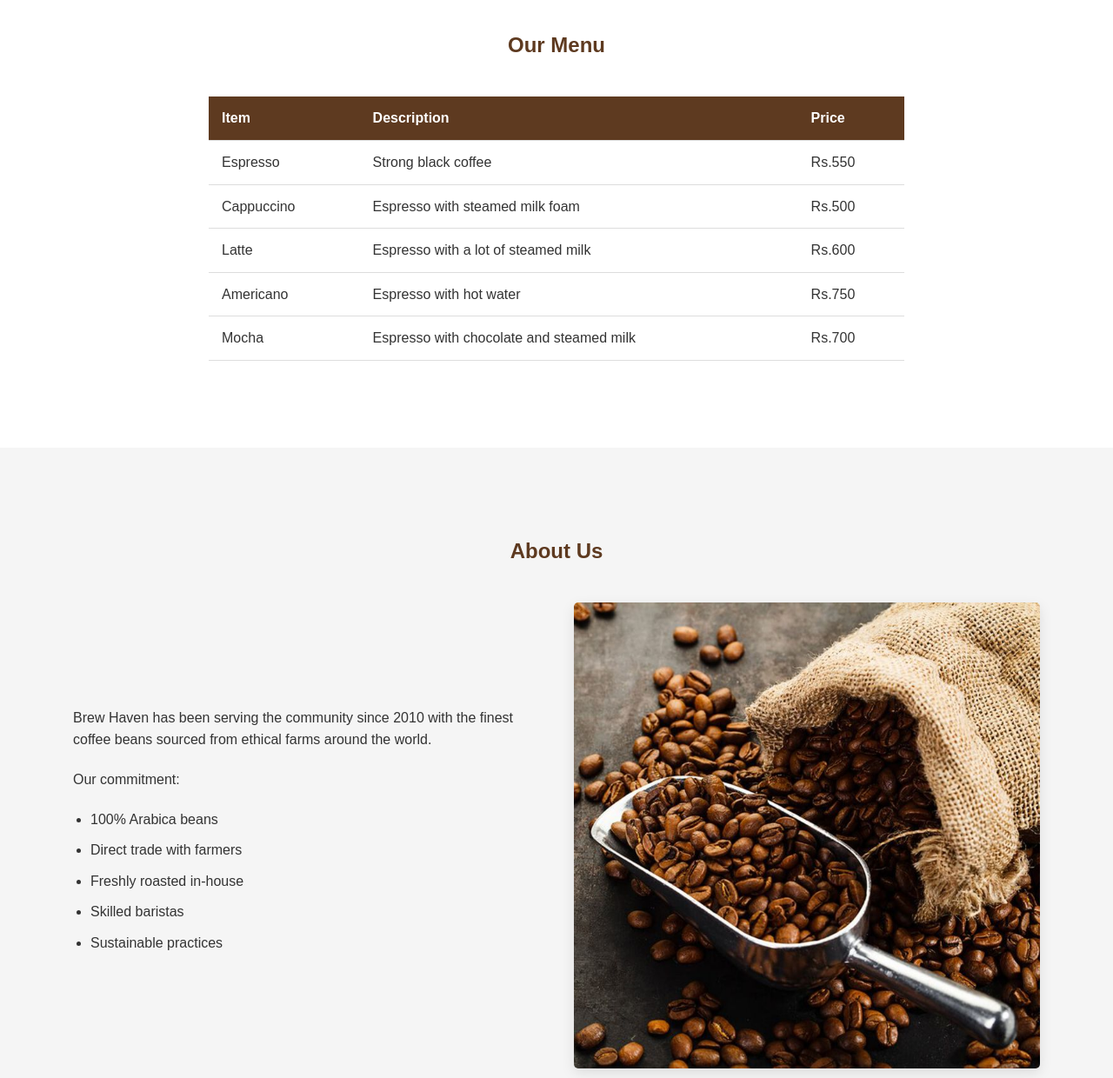
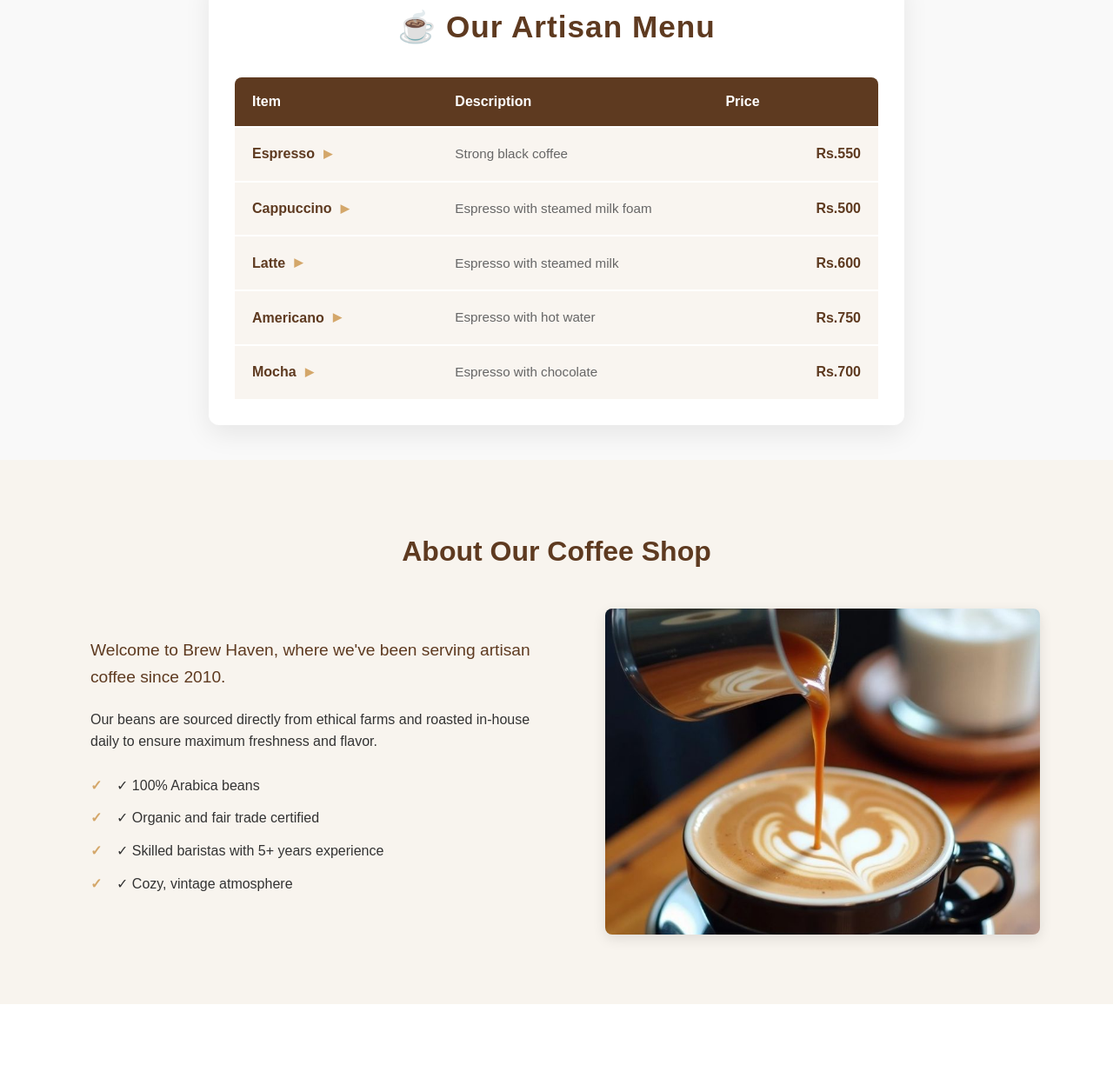
Before and after one commit to RashmiFernando/EspressoLane, a plain HTML site: page index.html in a window 1280 px wide. Shown: the part 771-2011 px from the top of the page at 87% size. Drawn offline with Linux system fonts and the light colour scheme.

Commit message:
Updated the css file

```diff
--- a/index.html
+++ b/index.html
@@ -41,64 +41,77 @@
 </section>
 
 <section id="menu" class="menu">
-    <div class="container">
-        <h2>Our Menu</h2>
-        <table>
-            <thead>
-                <tr>
-                    <th>Item</th>
-                    <th>Description</th>
-                    <th>Price</th>
-                </tr>
-            </thead>
-            <tbody>
-                <tr>
-                    <td>Espresso</td>
-                    <td>Strong black coffee</td>
-                    <td>Rs.550</td>
-                </tr>
-                <tr>
-                    <td>Cappuccino</td>
-                    <td>Espresso with steamed milk foam</td>
-                    <td>Rs.500</td>
-                </tr>
-                <tr>
-                    <td>Latte</td>
-                    <td>Espresso with a lot of steamed milk</td>
-                    <td>Rs.600</td>
-                </tr>
-                <tr>
-                    <td>Americano</td>
-                    <td>Espresso with hot water</td>
-                    <td>Rs.750</td>
-                </tr>
-                <tr>
-                    <td>Mocha</td>
-                    <td>Espresso with chocolate and steamed milk</td>
-                    <td>Rs.700</td>
-                </tr>
-            </tbody>
-        </table>
+    <div class="menu-container">
+  <h2 class="menu-title">☕ Our Artisan Menu</h2>
+  <div class="menu-table">
+    <div class="menu-header">
+      <div class="header-item">Item</div>
+      <div class="header-item">Description</div>
+      <div class="header-item">Price</div>
     </div>
-</section>
+
+    <div class="menu-row">
+      <div class="menu-item highlight">
+        <span class="item-name">Espresso</span>
+        <span class="item-icon">▸</span>
+      </div>
+      <div class="menu-desc">Strong black coffee</div>
+      <div class="menu-price">Rs.550</div>
+    </div>
+
+    <div class="menu-row">
+      <div class="menu-item highlight">
+        <span class="item-name">Cappuccino</span>
+        <span class="item-icon">▸</span>
+      </div>
+      <div class="menu-desc">Espresso with steamed milk foam</div>
+      <div class="menu-price">Rs.500</div>
+    </div>
+
+    <div class="menu-row">
+      <div class="menu-item highlight">
+        <span class="item-name">Latte</span>
+        <span class="item-icon">▸</span>
+      </div>
+      <div class="menu-desc">Espresso with steamed milk</div>
+      <div class="menu-price">Rs.600</div>
+    </div>
+
+    <div class="menu-row">
+      <div class="menu-item highlight">
+        <span class="item-name">Americano</span>
+        <span class="item-icon">▸</span>
+      </div>
+      <div class="menu-desc">Espresso with hot water</div>
+      <div class="menu-price">Rs.750</div>
+    </div>
+
+    <div class="menu-row">
+      <div class="menu-item highlight">
+        <span class="item-name">Mocha</span>
+        <span class="item-icon">▸</span>
+      </div>
+      <div class="menu-desc">Espresso with chocolate</div>
+      <div class="menu-price">Rs.700</div>
+    </div>
+  </div>
+</div>
+
 <section id="about" class="about">
   <div class="container">
-        <h2>About Us</h2>
+    <h2>About Our Coffee Shop</h2>
     <div class="about-content">
       <div class="about-text">
-                <p>Brew Haven has been serving the community since 2010 with the finest coffee beans sourced from ethical farms around the world.</p>
-                <p>Our commitment:</p>
-                <ul>
-                    <li>100% Arabica beans</li>
-                    <li>Direct trade with farmers</li>
-                    <li>Freshly roasted in-house</li>
-                    <li>Skilled baristas</li>
-                    <li>Sustainable practices</li>
+        <p class="lead">Welcome to Brew Haven, where we've been serving artisan coffee since 2010.</p>
+        <p>Our beans are sourced directly from ethical farms and roasted in-house daily to ensure maximum freshness and flavor.</p>
+        <ul class="features-list">
+          <li>✓ 100% Arabica beans</li>
+          <li>✓ Organic and fair trade certified</li>
+          <li>✓ Skilled baristas with 5+ years experience</li>
+          <li>✓ Cozy, vintage atmosphere</li>
         </ul>
       </div>
-            <div class="about-image">
-                <img src="images/coffee-beans.jpg" alt="Coffee beans">
-            </div>
+      <img src="images/coffee-making.jpg" alt="Barista preparing coffee" class="about-image">
     </div>
   </div>
 </section>
@@ -122,6 +135,16 @@
             <div class="gallery-item">
                 <img src="images/coffee5.jpg" alt="Barista making coffee">
             </div>
+            <div class="gallery-item">
+                <img src="images/coffee6.jpg" alt="Making coffee">
+            </div>
+            <div class="gallery-item">
+                <img src="images/coffee7.jpg" alt="Cappucino">
+            </div>
+            <div class="gallery-item">
+                <img src="images/coffee8.jpg" alt="Cookies">
+            </div>
+
         </div>
     </div>
 </section>
--- a/styles.css
+++ b/styles.css
@@ -183,100 +183,174 @@ nav {
     transform: scale(1.05);
 }
 
-/* Menu Section */
-.menu {
-    padding: 80px 0;
-    background-color: white;
+/* Modern Menu Styles */
+.menu-container {
+  max-width: 800px;
+  margin: 40px auto;
+  padding: 30px;
+  background: #fff;
+  border-radius: 12px;
+  box-shadow: 0 10px 30px rgba(0,0,0,0.08);
 }
 
-.menu h2 {
+.menu-title {
   text-align: center;
-    margin-bottom: 40px;
   color: #5e3a20;
+  font-size: 2.2rem;
+  margin-bottom: 30px;
+  font-weight: 600;
+  letter-spacing: 1px;
 }
 
-table {
-    width: 100%;
-    border-collapse: collapse;
-    margin: 0 auto;
-    max-width: 800px;
+.menu-table {
+  display: grid;
+  gap: 2px;
 }
 
-th, td {
-    padding: 12px 15px;
-    text-align: left;
-    border-bottom: 1px solid #ddd;
+.menu-header {
+  display: grid;
+  grid-template-columns: 1.5fr 2fr 1fr;
+  background: #5e3a20;
+  color: white;
+  padding: 15px 20px;
+  border-radius: 8px 8px 0 0;
+  font-weight: 600;
 }
 
-th {
-    background-color: #5e3a20;
-    color: white;
+.menu-row {
+  display: grid;
+  grid-template-columns: 1.5fr 2fr 1fr;
+  align-items: center;
+  padding: 15px 20px;
+  background: #f9f5f0;
+  transition: all 0.3s ease;
 }
 
-tr:hover {
-    background-color: #f5f5f5;
+.menu-row:hover {
+  background: #f0e6d9;
+  transform: translateX(5px);
 }
 
-@media screen and (max-width: 600px) {
-    table {
-        display: block;
-        overflow-x: auto;
+.menu-item {
+  font-weight: 600;
+  color: #5e3a20;
+  display: flex;
+  align-items: center;
+  gap: 10px;
+}
+
+.item-icon {
+  color: #d4a76a;
+  font-size: 1.2rem;
+}
+
+.menu-desc {
+  color: #666;
+  font-size: 0.95rem;
+}
+
+.menu-price {
+  font-weight: 700;
+  color: #5e3a20;
+  text-align: right;
+}
+
+/* Responsive */
+@media (max-width: 600px) {
+  .menu-header, .menu-row {
+    grid-template-columns: 1fr 1fr;
+  }
+  .menu-header div:nth-child(3),
+  .menu-row div:nth-child(3) {
+    text-align: right;
   }
 }
-/* About Section */
+/* About Section Styles */
 .about {
-    padding: 80px 0;
-    background-color: #f5f5f5;
+  padding: 60px 0;
+  background: #f8f4ee; /* Light warm background */
 }
 
 .about h2 {
   text-align: center;
+  color: #5e3a20;
+  font-size: 2rem;
   margin-bottom: 40px;
-    color: #5e3a20;
 }
 
 .about-content {
   display: flex;
   align-items: center;
-    justify-content: space-between;
+  gap: 40px;
+  max-width: 1200px;
+  margin: 0 auto;
 }
 
 .about-text {
   flex: 1;
-    padding-right: 40px;
+  padding: 20px;
 }
 
-.about-text p {
+.lead {
+  font-size: 1.2rem;
+  color: #5e3a20;
   margin-bottom: 20px;
+  font-weight: 500;
 }
 
-.about-text ul {
-    margin-left: 20px;
-    margin-bottom: 20px;
+.features-list {
+  margin-top: 25px;
 }
 
-.about-text li {
-    margin-bottom: 10px;
+.features-list li {
+  margin-bottom: 12px;
+  list-style: none;
+  position: relative;
+  padding-left: 30px;
+  color: #333;
+}
+
+.features-list li:before {
+  content: "✓";
+  color: #d4a76a;
+  position: absolute;
+  left: 0;
+  font-weight: bold;
 }
 
 .about-image {
   flex: 1;
+  max-width: 500px;
+  border-radius: 8px;
+  box-shadow: 0 5px 15px rgba(0,0,0,0.1);
+  object-fit: cover;
+  aspect-ratio: 4/3; /* Fixed proportion */
 }
 
-.about-image img {
-    width: 100%;
-    border-radius: 5px;
-    box-shadow: 0 5px 15px rgba(0,0,0,0.1);
+/* Responsive Design */
+@media (max-width: 768px) {
+  .about-content {
+    flex-direction: column-reverse;
+    gap: 20px;
   }
 
-@media screen and (max-width: 768px) {
+  .about-image {
+    width: 100%;
+    max-width: 400px;
+    margin: 0 auto;
+  }
+}
+/* Responsive Adjustments */
+@media (max-width: 768px) {
     .about-content {
         flex-direction: column;
     }
-
+    .about-image,
     .about-text {
-        padding-right: 0;
-        margin-bottom: 30px;
+        width: 100%;
+    }
+    .about-image {
+        margin-bottom: 20px;
     }
 }
 
```
Also changed, not shown: images/coffee-hero.jpg (added), images/coffee-making.jpg (added), images/coffee6.jpg (added), images/coffee7.jpg (added), images/coffee8.jpg (added). Lines whose indentation alone changed are shown as unchanged.
